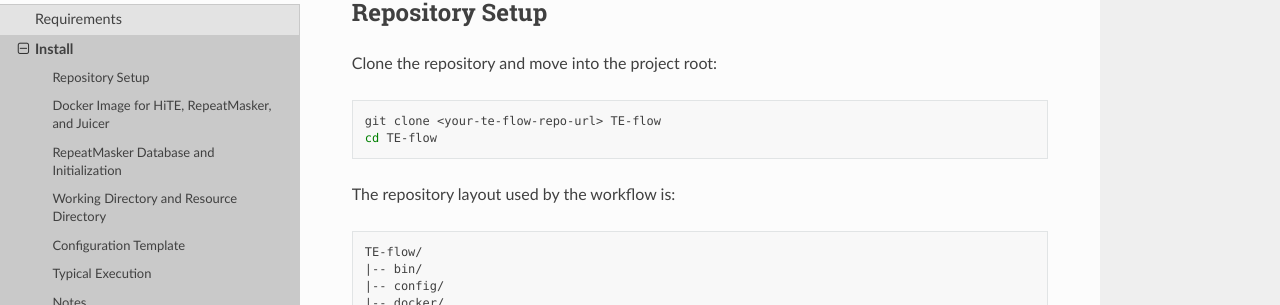
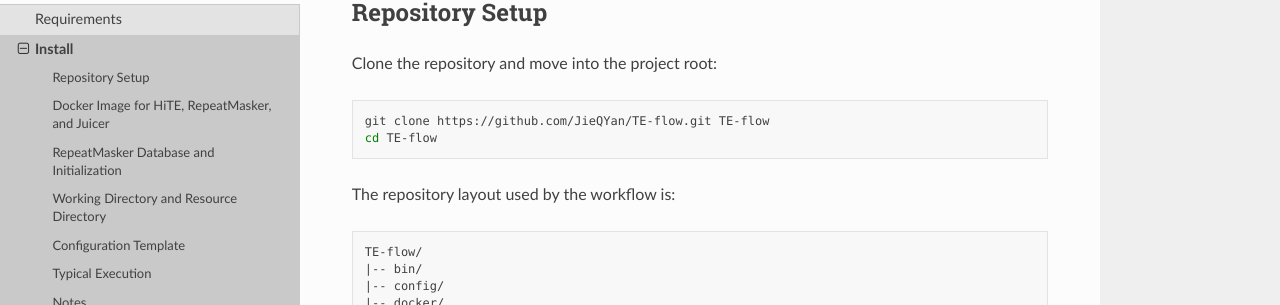
Before and after one commit to JieQYan/TE-flow_instruction, a Sphinx documentation site: the page built from source/installation/install.rst, in a window 1280 px wide and 900 px high. Shown: the part 164-469 px from the top of the window. Built offline with Sphinx 7.4.7 and the Read the Docs theme 3.1.0, drawn with Linux system fonts in a browser that asks for light colours; some of the changed lines change nothing that is shown.

Commit message:
Update TE-flow clone URL in install guide

```diff
--- a/source/installation/install.rst
+++ b/source/installation/install.rst
@@ -8,7 +8,7 @@ Clone the repository and move into the project root:
 
 .. code-block:: bash
 
-   git clone <your-te-flow-repo-url> TE-flow
+   git clone https://github.com/JieQYan/TE-flow.git TE-flow
    cd TE-flow
 
 The repository layout used by the workflow is:
```
